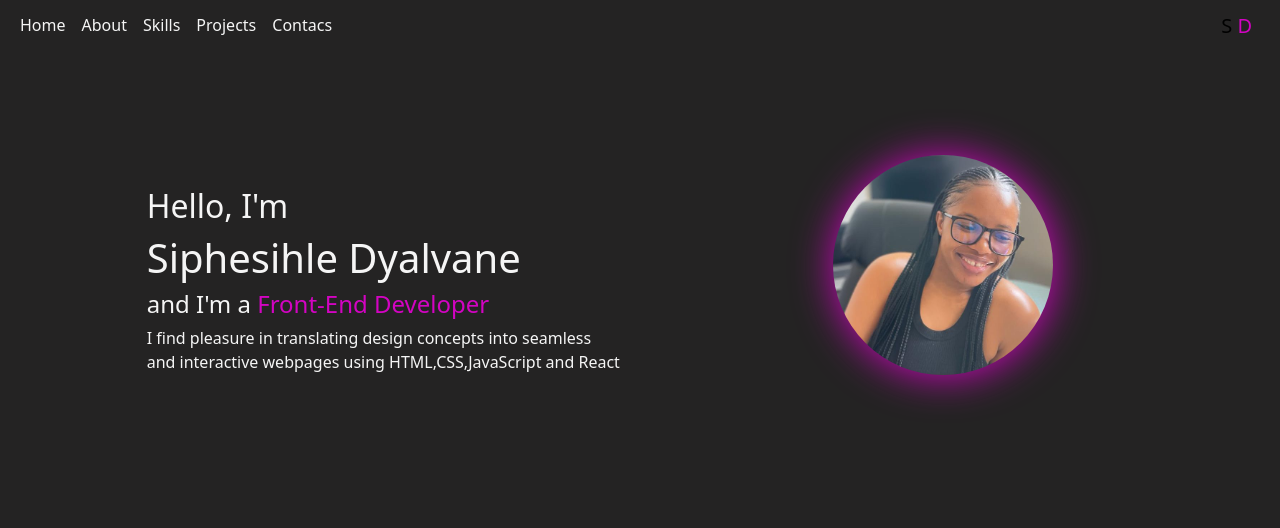
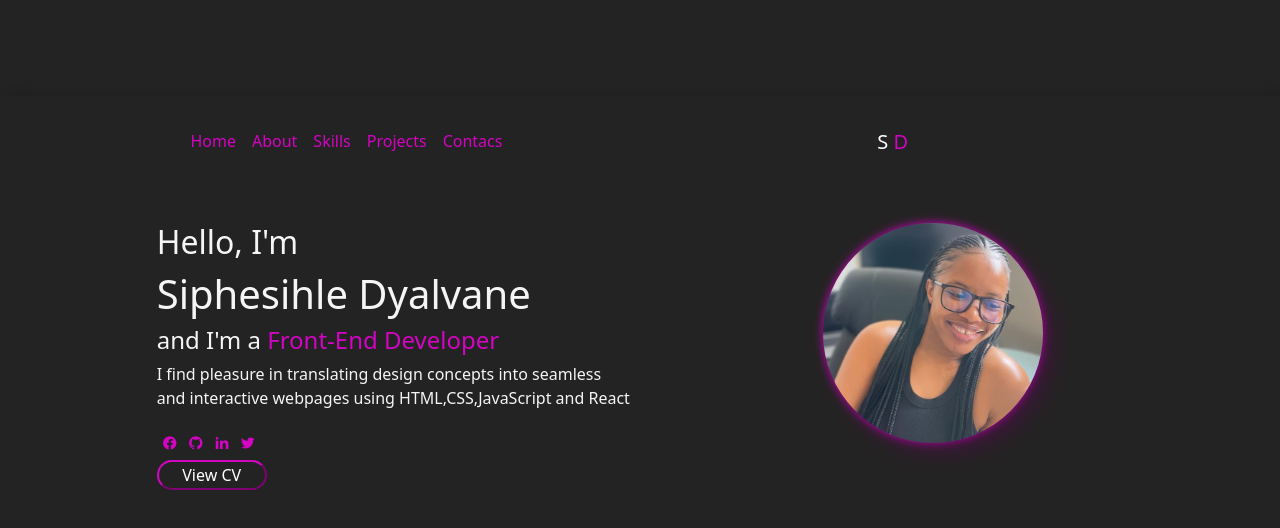
Before and after one commit to lilanga96/portfolio, a React (Vite) app: page / in a window 1280 px wide. Shown: the top 528 px of the page. Built offline with nearby package versions, Linux system fonts and the light colour scheme.

Commit message:
styling of the home page

```diff
--- a/index.html
+++ b/index.html
@@ -5,9 +5,11 @@
     <link rel="icon" type="image/svg+xml" href="/vite.svg" />
     <meta name="viewport" content="width=device-width, initial-scale=1.0" />
     <title>Vite + React</title>
-    <link rel="stylesheet" href="./src/index.css">
+
     <link href="https://cdn.jsdelivr.net/npm/bootstrap@5.3.3/dist/css/bootstrap.min.css" rel="stylesheet" integrity="sha384-QWTKZyjpPEjISv5WaRU9OFeRpok6YctnYmDr5pNlyT2bRjXh0JMhjY6hW+ALEwIH" crossorigin="anonymous">
     <script src="https://cdn.jsdelivr.net/npm/bootstrap@5.3.3/dist/js/bootstrap.bundle.min.js" integrity="sha384-YvpcrYf0tY3lHB60NNkmXc5s9fDVZLESaAA55NDzOxhy9GkcIdslK1eN7N6jIeHz" crossorigin="anonymous"></script>
+    <link rel="stylesheet" href="./src/index.css">
+    <link href="https://cdn.jsdelivr.net/npm/remixicon@2.5.0/fonts/remixicon.css" rel="stylesheet">
 
   </head>
   <body>
--- a/src/App.jsx
+++ b/src/App.jsx
@@ -4,7 +4,7 @@ import Navigation from './Components/Navigation'
 
 function App() {
   return (
-    <div>
+    <div className="parent">
       <Navigation />
       <Home />
     </div>
--- a/src/Components/Home.jsx
+++ b/src/Components/Home.jsx
@@ -2,18 +2,29 @@ import React from 'react'
 
 function Home() {
   return (
+    <div>
     <div className='about-container'>
-        <div className='info'>
+    <div className='info'>
         <h2>Hello, I'm</h2>
         <h1>Siphesihle Dyalvane</h1>
         <h4>and I'm a <span class="highlight">Front-End Developer</span></h4>
         <p>I find pleasure in translating design concepts into seamless<br></br>
         and interactive webpages using HTML,CSS,JavaScript and React</p>
+        <div className='socials'>
+        <i class="ri-facebook-circle-fill"></i>
+        <i class="ri-github-fill"></i>
+        <i class="ri-linkedin-fill"></i>
+        <i class="ri-twitter-fill"></i>
+        </div>
+        <a href="/cv.pdf" target="_blank" rel="noopener noreferrer">
+        <button className='view-cv'>View CV</button>
+      </a>
         </div>
         <div className='picture'>
             <img src='./src/images/pro-picture.jpg'></img>
         </div>
     </div>
+    </div>
   )
 }
 
--- a/src/Components/Navigation.jsx
+++ b/src/Components/Navigation.jsx
@@ -2,9 +2,12 @@ import React from 'react'
 import { Link } from 'react-router-dom'
 
 
+
 function Navigation() {
+
   return (
     <div>
+
 <nav className="navbar navbar-expand-lg">
   <div className="container-fluid">
     <button className="navbar-toggler" type="button" data-bs-toggle="collapse" data-bs-target="#navbarNav" aria-controls="navbarNav" aria-expanded="false" aria-label="Toggle navigation">
@@ -12,30 +15,36 @@ function Navigation() {
     </button>
     <div class="collapse navbar-collapse" id="navbarNav">
       <ul className="navbar-nav">
-        <Link to={'/'} class="nav-item"style={{ textDecoration: 'none'}}>
-          <h4 className="nav-link"  style={{ color: 'whitesmoke' }} >Home</h4>
+        <Link to={'/'} class="nav-item">
+          <h4 className="nav-link" >Home</h4>
         </Link>
-        <Link to={'/about'} class="nav-item"style={{ textDecoration: 'none' }}>
-          <h4 className="nav-link"  style={{ color: 'whitesmoke' }}  >About</h4>
+        <Link to={'/about'} class="nav-item">
+          <h4 className="nav-link" >About</h4>
         </Link>
-        <Link to={'/skills'} class="nav-item"style={{ textDecoration: 'none' }}>
-          <h4 className="nav-link"  style={{ color: 'whitesmoke' }}  >Skills</h4>
+        <Link to={'/skills'} class="nav-item">
+          <h4 className="nav-link" >Skills</h4>
         </Link>
-        <Link to={'/projects'} class="nav-item"style={{ textDecoration: 'none' }}>
-          <h4 className="nav-link"style={{ color: 'whitesmoke' }}  >Projects</h4>
+        <Link to={'/projects'} class="nav-item">
+          <h4 className="nav-link">Projects</h4>
         </Link>
-        <Link to={'/contacts'} class="nav-item"style={{ textDecoration: 'none'}}>
-          <h4 className="nav-link" style={{ color: 'whitesmoke' }}  >Contacs</h4>
+        <Link to={'/contacts'} class="nav-item">
+          <h4 className="nav-link">Contacs</h4>
         </Link>
       </ul>
     </div>
+    </div>
+
     <h4 className="navbar-brand">
-      S <span className='highlight'>D</span>
+
+    <span className='highlight1'>S</span> <span className='highlight'>D</span>
+
     </h4>
+
+
+</nav>
   </div>
 
-</nav>
-    </div>
+
   )
 }
 
--- a/src/index.css
+++ b/src/index.css
@@ -6,12 +6,40 @@
   color: whitesmoke;
   display: flex;
   justify-content: space-around;
-  position: relative;
-  top: 8rem;
+ position: relative;
+ top: 3rem;
+
+}
 
 
+.container-fluid{
+  position: relative;
+  left: 9.4rem;
+}
+
+.navbar-brand{
+ margin-right: 22rem;
 
 }
+
+.view-cv{
+  outline: none;
+  background-color: transparent;
+  border-color: rgb(211, 4, 194) ;
+  color: white;
+  border-radius: 15px;
+  width: 110px;
+}
+
+.view-cv:hover{
+  background-color:rgb(211, 4, 194) ;
+}
+
+.highlight1{
+  color: white;
+}
+
+
 .highlight{
   color: rgb(211, 4, 194);
 }
@@ -22,10 +50,60 @@ img{
   border-radius: 50%;
   position: relative;
   right: 5rem;
-  bottom: 2rem;
-  filter: drop-shadow(1px 1px 20px rgb(211, 4, 194)) ;
+  box-shadow: 10px 10px 20px rgba(0, 0, 0, 0.2);
+   filter: drop-shadow(0.5px 0.5px 5px rgb(211, 4, 194));
+}
+.socials{
+  display: flex;
 }
 
-.nav-link:active{
+.socials i{
+  padding: 5px;
   color: rgb(211, 4, 194) ;
+
 }
+
+.socials i:hover {
+  transform: scale(1.2);
+  box-shadow: 0 0 15px rgba(0, 0, 0, 0.2);
+}
+
+@keyframes pulse {
+  0%, 100% {
+      transform: scale(1);
+      box-shadow: 0 0 0 rgba(0, 0, 0, 0.2);
+  }
+  50% {
+      transform: scale(1.1);
+      box-shadow: 0 0 10px rgba(0, 0, 0, 0.2);
+  }
+}
+
+.socials i:hover {
+  animation: pulse 0.6s infinite alternate;
+}
+.nav-item .nav-link{
+ color: rgb(211, 4, 194) ;
+
+}
+
+.nav-item{
+  text-decoration: none;
+  text-decoration-line: none;
+}
+
+.nav-item .nav-link:hover{
+  color: white;
+}
+
+.parent {
+  margin: auto;
+  padding: 20px;
+  position: relative;
+  top: 6rem;
+  width: 100%;
+  height: 470px;
+  box-shadow: 8px 0 12px rgba(0, 0, 0, 0.2);
+  box-shadow: -5px 0 -12px rgb(211, 4, 194);
+  background-color: #242323;
+}
```
Also changed, not shown: src/Components/Socials.jsx (deleted).
